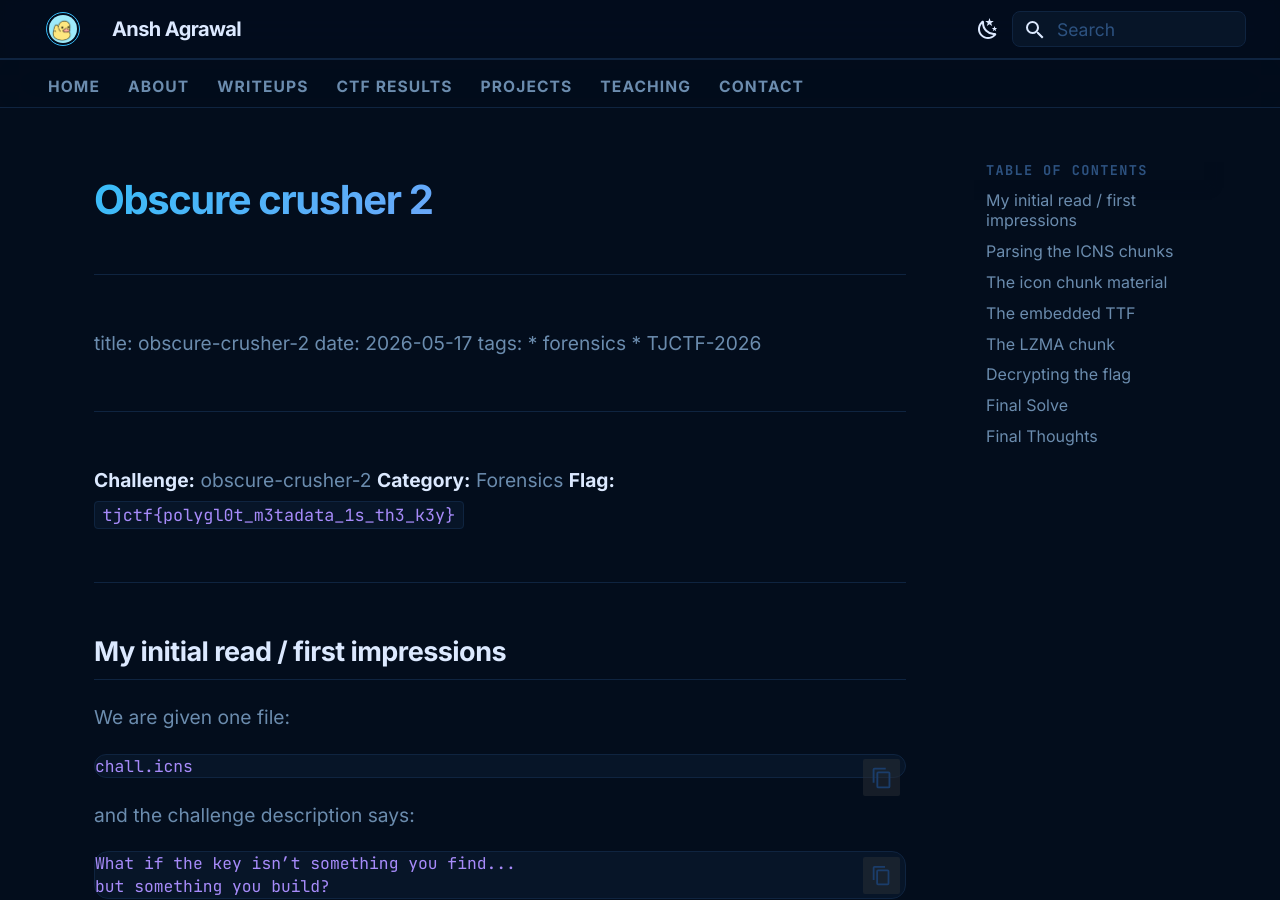
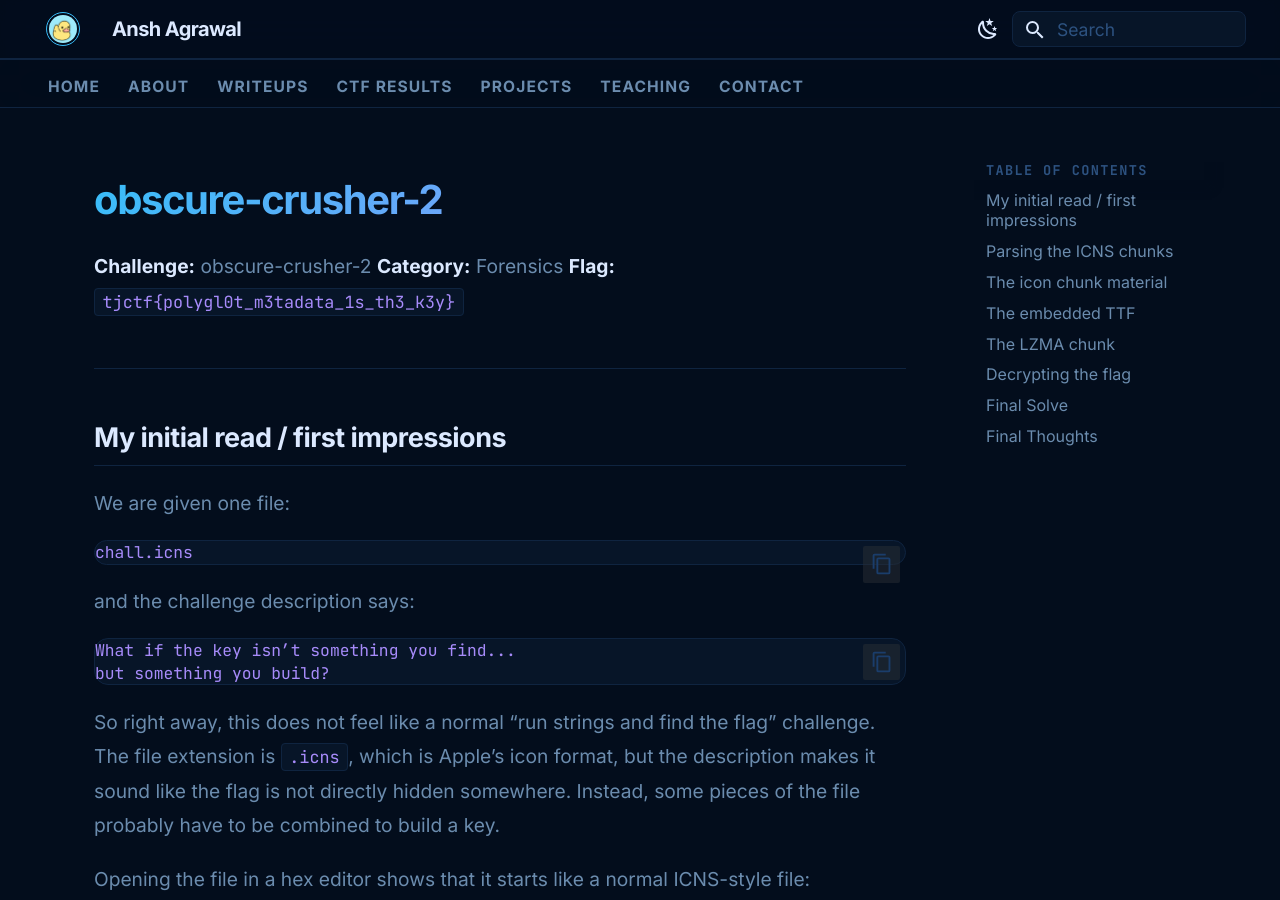
Before and after one commit to spyduck007/ctf, an MkDocs documentation site: the page built from docs/write-ups/obscure-crusher-2.md, in a window 1280 px wide and 900 px high. Built offline with MkDocs 1.6.1 and Material for MkDocs 9.7.7, drawn with Linux system fonts in a browser that asks for light colours.

Commit message:
fix writeup formatting

```diff
--- a/docs/write-ups/obscure-crusher-2.md
+++ b/docs/write-ups/obscure-crusher-2.md
@@ -2,8 +2,8 @@
 title: obscure-crusher-2
 date: 2026-05-17
 tags:
-* forensics
-* TJCTF-2026
+- forensics
+- TJCTF-2026
 ---
 
 **Challenge:** obscure-crusher-2
```
